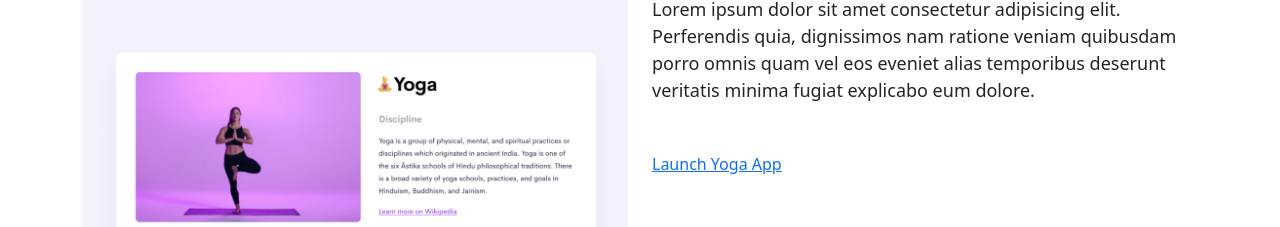
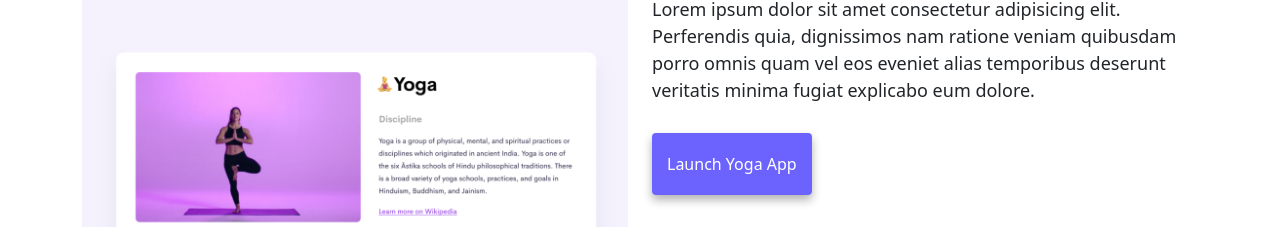
Before and after one commit to NelB82/responsive-week3, a plain HTML site: page index.html in a window 1280 px wide. Shown: the part 573-800 px from the top of the page. Drawn offline with nearby package versions, Linux system fonts and the light colour scheme.

Commit message:
fixed bug

```diff
--- a/index.html
+++ b/index.html
@@ -90,7 +90,7 @@
             explicabo eum dolore.
           </p>
           <div class="mt-5">
-            <a href="#" title="Yoga project" class="primary-linkb project-link"
+            <a href="#" title="Yoga project" class="primary-link project-link"
               >Launch Yoga App</a
             >
           </div>
```
